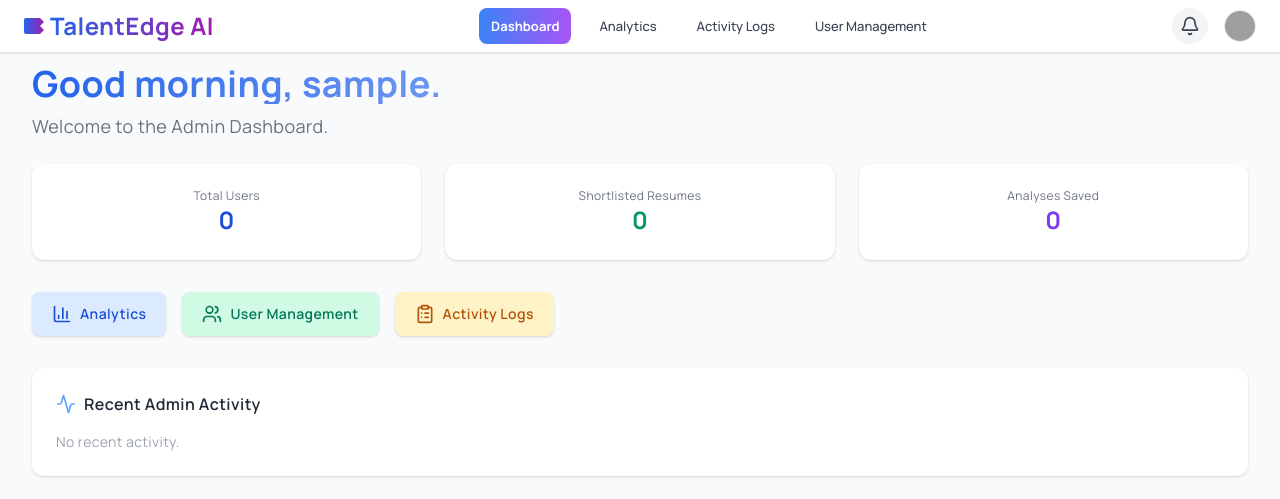
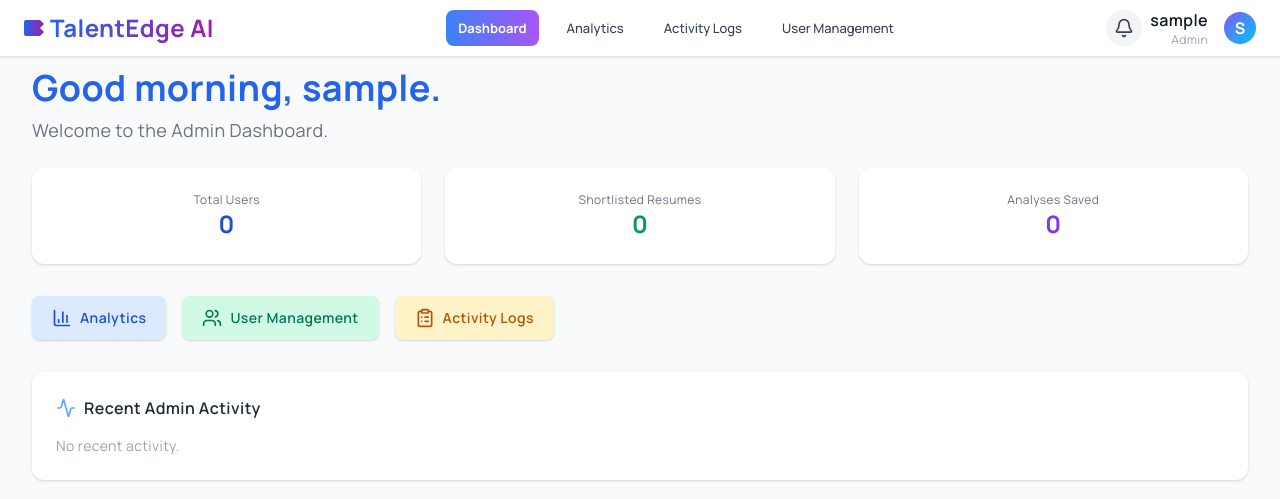
Before and after one commit to LokeshJothiram/resume_validation, a Flask app: page / in a window 1280 px wide. Shown: the top 499 px of the page. Run offline with Flask 3, Linux system fonts and the light colour scheme; the visitor is signed in with stand-in values (Sample User, id 1); data that the repository does not hold is empty; some libraries are stand-ins or nearby versions; grey boxes are pictures that could not be loaded.

Commit message:
user name and role added in header

```diff
--- a/templates/index.html
+++ b/templates/index.html
@@ -51,6 +51,7 @@
     </style>
 </head>
 <body class="bg-gray-50">
+    <pre>{{ session | safe }}</pre>
     <!-- Responsive Header -->
     <div id="fixed-header" class="fixed top-0 left-0 w-full z-50 bg-white shadow min-h-[55px] h-auto">
       <div class="flex items-center justify-between w-full py-2 px-2 sm:px-4 md:px-6 flex-wrap">
@@ -84,12 +85,22 @@
           {% endif %}
         </div>
         <!-- Profile & Logout Right -->
-        <div class="relative flex items-center gap-2 sm:gap-4">
+        <div class="relative flex items-center gap-2 sm:gap-2">
           <button id="notification-btn" type="button" class="flex items-center justify-center w-8 h-8 sm:w-9 sm:h-9 rounded-full bg-gray-100 focus:outline-none border-none shadow-none">
-            <i data-lucide="bell" class="w-4 h-4 sm:w-5 sm:h-5 text-gray-700"></i>
+            <i data-lucide="bell" class="w-4 h-4 sm:w-5 h-5 text-gray-700"></i>
           </button>
+          <div class="flex flex-col items-end justify-center mr-2">
+            <span class="font-semibold text-base text-gray-900">{% if session.user %}{{ session.user }}{% else %}User{% endif %}</span>
+            <span class="text-xs text-gray-400">{% if session.role %}{{ session.role|capitalize }}{% else %}Role{% endif %}</span>
+          </div>
           <button id="profile-btn" type="button" class="focus:outline-none">
-            <img src="https://randomuser.me/api/portraits/women/44.jpg" alt="User" class="w-7 h-7 sm:w-8 sm:h-8 rounded-full object-cover border border-gray-200" />
+            <div id="profile-avatar" class="w-7 h-7 sm:w-8 sm:h-8 rounded-full flex items-center justify-center text-white font-bold text-base" style="background: linear-gradient(135deg, #7f5af0 0%, #00c6fb 100%);">
+              {% if session.user %}
+                {{ session.user.split(' ')[0][0]|upper }}{% if session.user.split(' ')|length > 1 %}{{ session.user.split(' ')[1][0]|upper }}{% endif %}
+              {% else %}
+                U
+              {% endif %}
+            </div>
           </button>
           <!-- Profile Dropdown (hidden by default) -->
           <div id="profile-dropdown" class="absolute right-0 mt-24 w-36 sm:w-40 bg-white border border-gray-200 rounded-lg shadow-lg py-2 hidden z-50">
--- a/templates/tabs/dashboard_tab.html
+++ b/templates/tabs/dashboard_tab.html
@@ -1,6 +1,6 @@
 <div class="space-y-8 w-full">
   <div>
-    <h1 id="greeting" class="text-4xl font-bold bg-gradient-to-r from-blue-600 via-cyan-400 to-teal-400 bg-clip-text text-transparent mb-2"></h1>
+    <h1 id="greeting" class="text-4xl font-bold text-blue-600 mb-2"></h1>
     <script>
       document.addEventListener('DOMContentLoaded', function() {
         var username = "{{ username|e }}";
```
